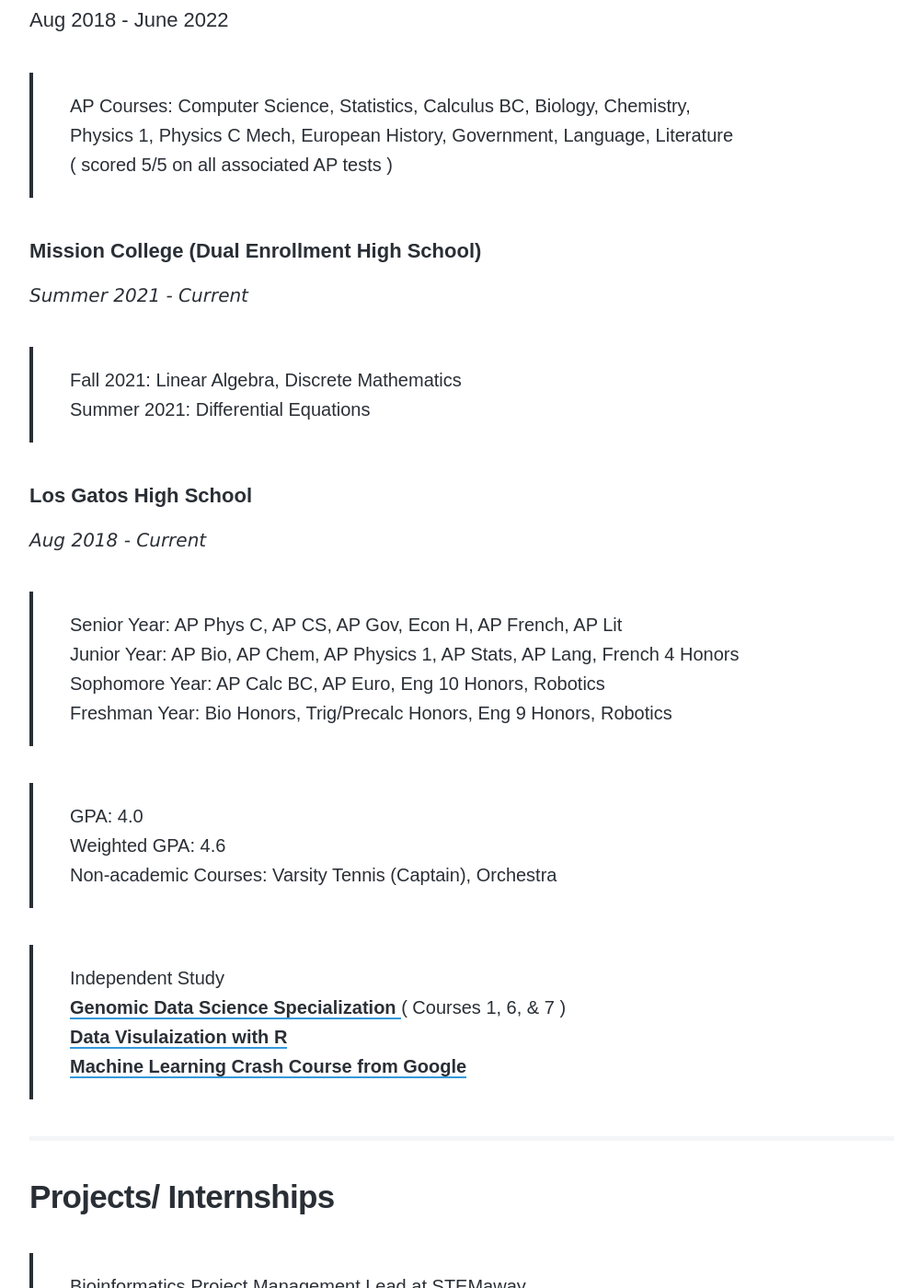
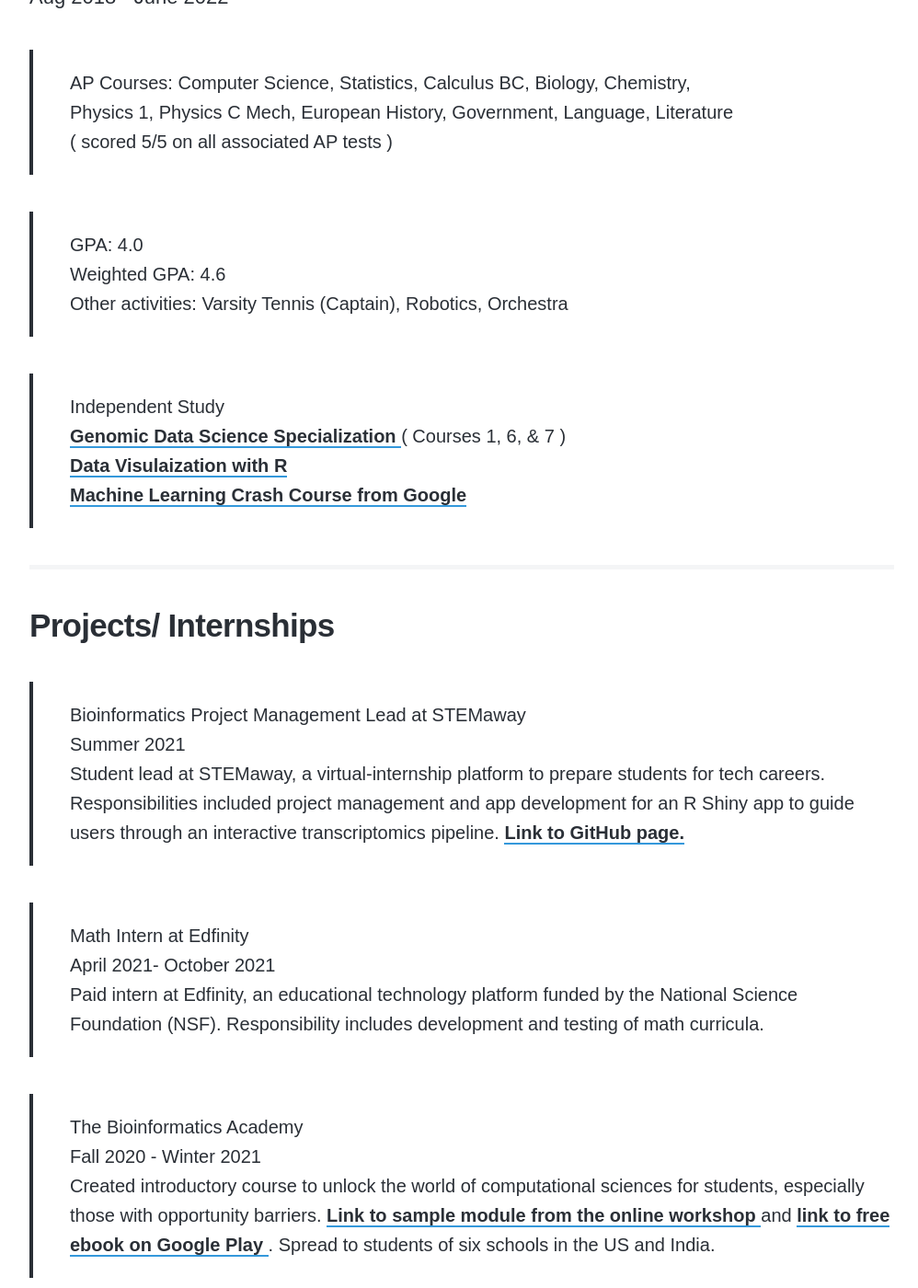
Before and after one commit to disha-22/disha-22.github.io, a Jekyll site: the page built from _pages/Resume.md, in a window 1280 px wide and 1400 px high, scrolled down 1288 px. Shown: the whole window at 92% size, without its empty margins (138-1136 px from the left). Built offline with Jekyll 4.4.1, drawn with Linux system fonts in a browser that asks for light colours; nearby versions of some CDN libraries; some web fonts are replaced; some of the changed text lies outside the part shown.

Commit message:
Update Resume.md

```diff
--- a/_pages/Resume.md
+++ b/_pages/Resume.md
@@ -6,8 +6,8 @@
 
  <h2><span>Education</span></h2>
 
-<h4>Massachusetts Institute of Technology</h4>
-<h4>Bachelor of Science in Computer Science, Economics, and Data Science</h4>
+<h4>Massachusetts Institute of Technology
+Bachelor of Science in Computer Science, Economics, and Data Science</h4>
 Sept 2022 - Current
 
 > Courses: Intro to Python and Data Science, Multivariable Calculus,
@@ -26,21 +26,9 @@
 <br> Physics 1, Physics C Mech, European History, Government, Language, Literature
 <br> ( scored 5/5 on all associated AP tests )
 
- <h4>Mission College (Dual Enrollment High School) </h4>
-  <p style="font-family:verdana; font-size:20px"><em class="date">Summer 2021 - Current</em></p>
- > Fall 2021: Linear Algebra, Discrete Mathematics
- <br> Summer 2021: Differential Equations
-
- <h4>Los Gatos High School</h4>
-  <p style="font-family:verdana; font-size:20px"><em class="date">Aug 2018 - Current</em></p>
-> Senior Year: AP Phys C, AP CS, AP Gov, Econ H, AP French, AP Lit
-<br> Junior Year: AP Bio, AP Chem, AP Physics 1, AP Stats, AP Lang, French 4 Honors
-<br> Sophomore Year: AP Calc BC, AP Euro, Eng 10 Honors, Robotics
-<br> Freshman Year: Bio Honors, Trig/Precalc Honors, Eng 9 Honors, Robotics
-
 > GPA: 4.0
 <br> Weighted GPA: 4.6
-<br> Non-academic Courses: Varsity Tennis (Captain), Orchestra
+<br> Other activities: Varsity Tennis (Captain), Robotics, Orchestra
 
 > Independent Study
 <br> <a href = "https://www.coursera.org/specializations/genomic-data-science">Genomic Data Science Specialization </a> ( Courses 1, 6, & 7 )
```
